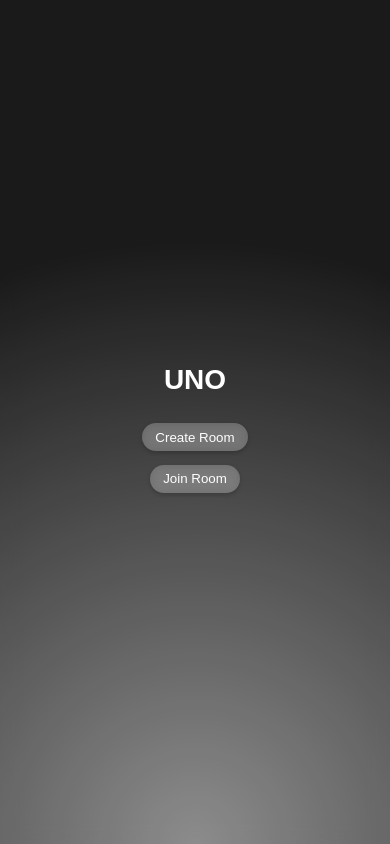
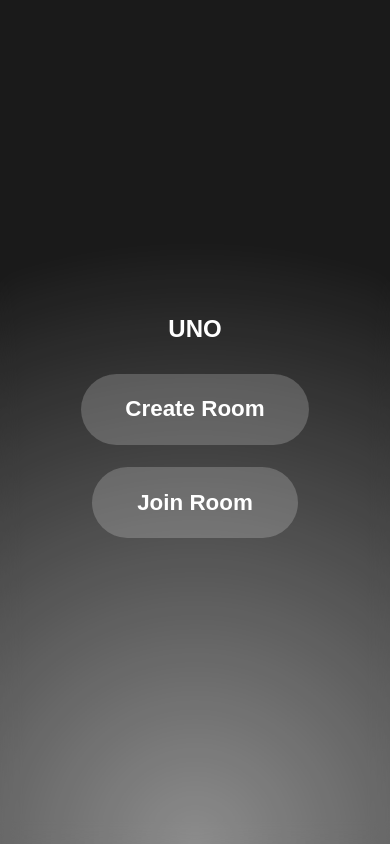
Before and after one commit to nasubh461/UNO_No_Mercy_test, a Flask app: page / in a window 390 px wide. Run offline with Flask 3, Linux system fonts and the light colour scheme.

Commit message:
landing page css update

```diff
--- a/static/css/main.css
+++ b/static/css/main.css
@@ -4,7 +4,7 @@
     padding: 0;
     font-family: Arial, sans-serif;
     color: white;
-    font-size: clamp(16px, 2.5vw, 24px); /* Increased base font size */
+    font-size: clamp(16px, 2.5vw, 24px); /* Minimum 18px for body text */
 }
 
 .background-glow {
@@ -60,17 +60,20 @@
 }
 
 h1 {
-    font-size: clamp(28px, 6vw, 56px); /* Increased h1 font size */
+    font-size: clamp(24px, 6vw, 56px); /* Minimum 24px for headings */
     margin: 20px;
 }
 
 h2 {
-    font-size: clamp(20px, 4vw, 40px); /* Increased h2 font size */
+    font-size: clamp(20px, 4vw, 40px); /* Minimum 20px for subheadings */
     margin: 20px;
 }
 
+
 label, input[type="text"], button {
     margin: 0.5em 0;
+    font-size: 1.2em; /* Makes the text larger */
+    font-weight: bold;
 }
 
 input[type="text"] {
@@ -84,23 +87,26 @@
     margin: 0.5em 0;
 }
 
-button {
-    padding: 0.5em 1em; /* Padding scales with font size */
-    background: rgba(255, 255, 255, 0.2);
-    border: none;
-    border-radius: 999px; /* Makes buttons rounded (pill-shaped) */
-    backdrop-filter: blur(5px);
-    box-shadow: 0 2px 4px rgba(0, 0, 0, 0.2);
-    color: white;
-    cursor: pointer;
-    margin: 0.5em 0;
-}
-
 input[type="text"] {
+    width: 100%;
+    box-sizing: border-box;
+    padding: 0.8em; /* More padding for touch */
     background: rgba(255, 255, 255, 0.1);
     border: 1px solid rgba(255, 255, 255, 0.3);
     border-radius: 3px;
     color: white;
+    margin: 0.5em 0;
+}
+
+button {
+    padding: 0.8em 1.6em; /* Larger buttons */
+    background: rgba(255, 255, 255, 0.2);
+    border: none;
+    border-radius: 999px;
+    color: white;
+    cursor: pointer;
+    margin: 0.5em 0;
+    min-width: 150px; /* Prevents narrow buttons */
 }
 
 .error-message {
@@ -119,3 +125,16 @@
     transition: opacity 0.5s ease;   /* Smooth fade effect */
     display: none;                   /* Hidden by default */
 }
+
+@media (max-width: 480px) {
+    button, input[type="text"] {
+        font-size: 1.4em; /* Makes text even larger on mobile */
+    }
+    button {
+        padding: 1em 2em; /* Makes buttons bigger on mobile */
+        min-width: 180px; /* Increases minimum width on mobile */
+    }
+    input[type="text"] {
+        padding: 1em; /* Makes text fields bigger on mobile */
+    }
+}
```
